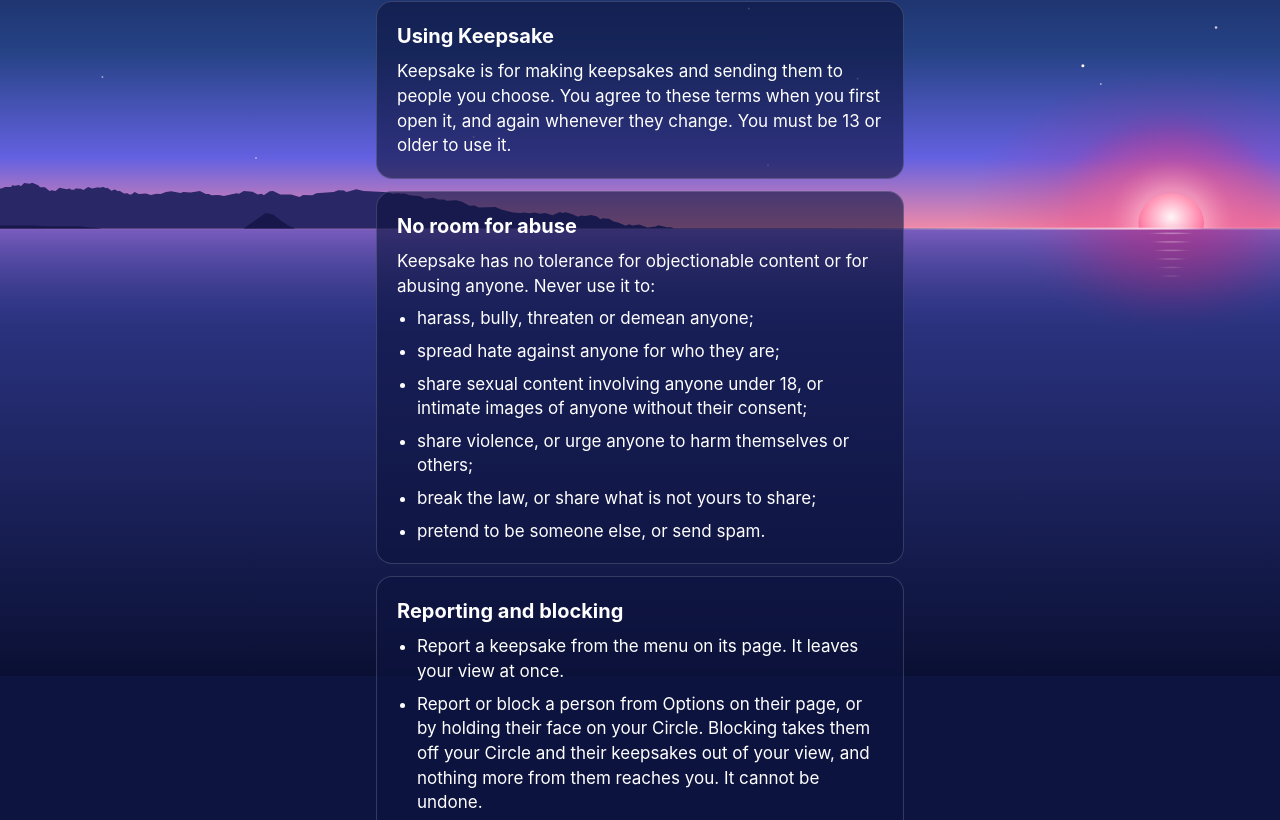
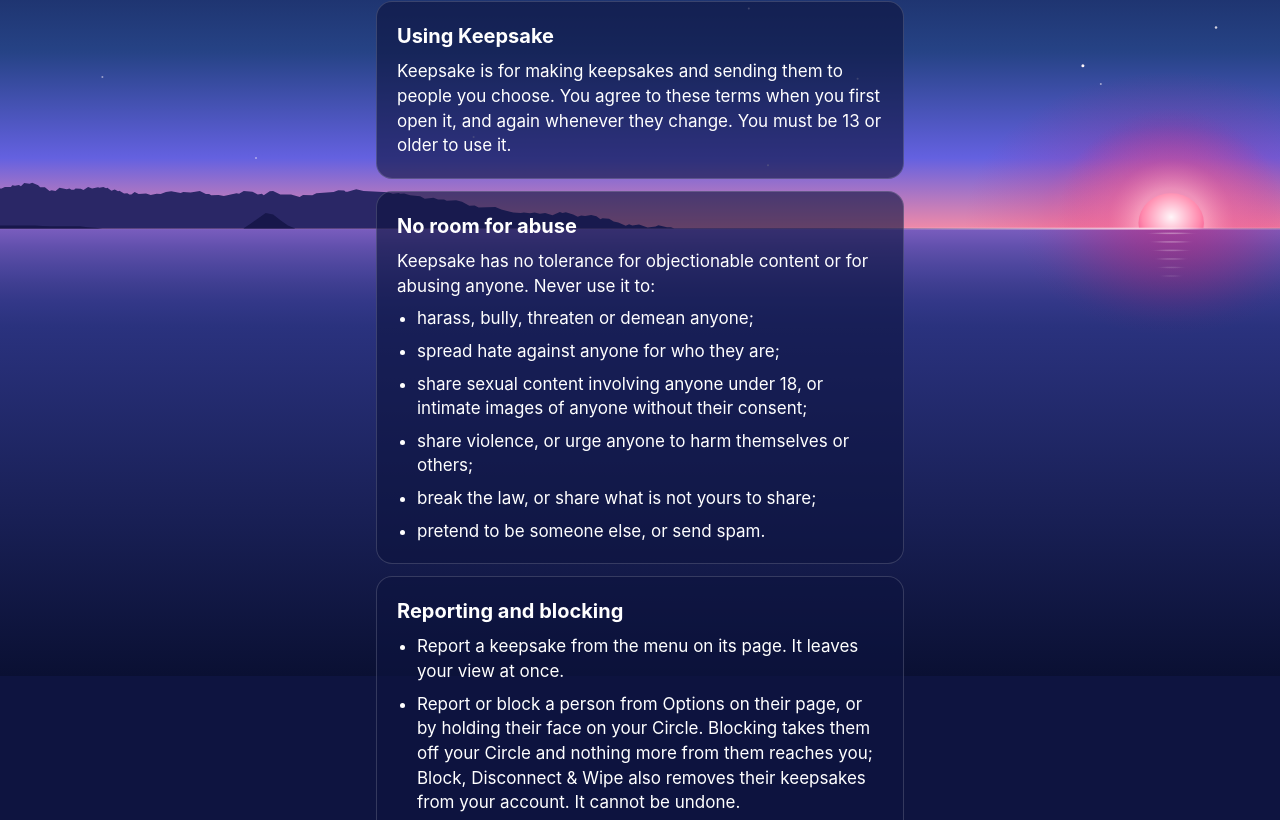
Before and after one commit to Compost-Ben/keepsake-web, a plain HTML site: page terms.html in a window 1280 px wide. Shown: the part 124-944 px from the top of the page. Drawn offline with Linux system fonts and the light colour scheme.

Commit message:
Republish site: terms and privacy wording

```diff
--- a/terms.html
+++ b/terms.html
@@ -64,7 +64,7 @@
   <h2>Reporting and blocking</h2>
   <ul>
     <li>Report a keepsake from the menu on its page. It leaves your view at once.</li>
-    <li>Report or block a person from Options on their page, or by holding their face on your Circle. Blocking takes them off your Circle and their keepsakes out of your view, and nothing more from them reaches you. It cannot be undone.</li>
+    <li>Report or block a person from Options on their page, or by holding their face on your Circle. Blocking takes them off your Circle and nothing more from them reaches you; Block, Disconnect &amp; Wipe also removes their keepsakes from your account. It cannot be undone.</li>
     <li>Every report is read within 24 hours. What breaks these terms is removed for everyone, and the account that sent it may be closed.</li>
   </ul>
 </section>
```
Also changed, not shown: privacy.html (+1 -1 lines).
